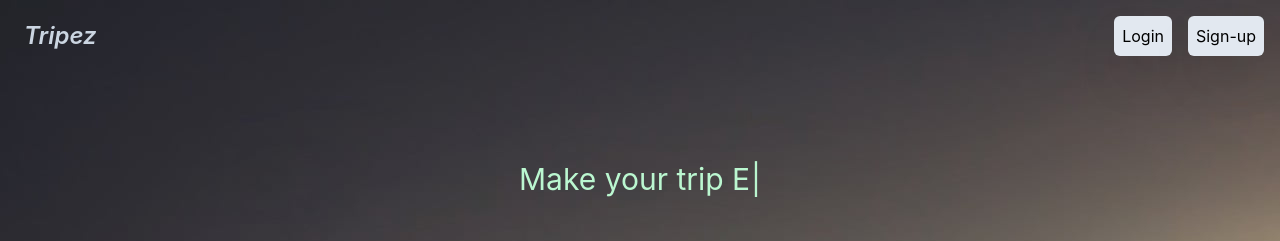
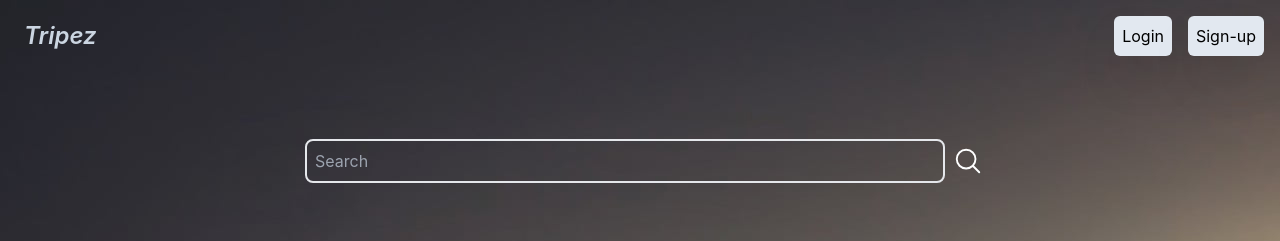
Before and after one commit to programmerpranit/tripez-psp, a Next.js app: page / in a window 1280 px wide. Shown: the top 241 px of the page. Built offline with nearby package versions, Linux system fonts and the light colour scheme.

Commit message:
search slug added

```diff
--- a/pages/index.js
+++ b/pages/index.js
@@ -4,8 +4,10 @@ import Card from "@/components/Card";
 import styles from "../styles/Home.module.css";
 import Navbar from "../components/Navbar";
 import Typewriter from "typewriter-effect";
-
-//
+import Image from "next/image";
+import { useRouter } from "next/router";
+import { useState } from "react";
+import Link from "next/link";
 const data = [
   {
     title: "The Himalayas",
@@ -25,10 +27,36 @@ const data = [
 ];
 
 export default function Home() {
+  const [search, setSearch] = useState("");
+
+  const handleChange = (e) => {
+    setSearch({
+      [e.target.name]: e.target.value,
+    });
+  };
+
   return (
     <>
-      <div className="flex  bg-[url('/himalaya.jpg')] flex-col h-screen justify-between">
+      <div className="flex  bg-[url('/himalaya.jpg')] min-h-screen  flex-col h-screen justify-between">
         <Navbar login={true} signup={true} />
+
+        <div className="flex items-center justify-center">
+          <input
+            type="text"
+            placeholder="Search"
+            value={search}
+            onChange={(e) => setSearch(e.target.value)}
+            className="bg-transparent text-white border-2 rounded-lg p-2 m-2 w-1/2"
+          />
+          <Link href={`/search/${search}`}>
+            <Image
+              src="/SearchIcon.svg"
+              width="30"
+              height="30"
+              className="cursor-pointer"
+            />
+          </Link>
+        </div>
         <div className="flex text-3xl text-green-200 items-center justify-center">
           <Typewriter
             className=" font-extrabold "
@@ -43,7 +71,7 @@ export default function Home() {
           />
         </div>
 
-        <div className="flex flex-row items-center justify-center">
+        <div className="flex items-center justify-center">
           {data.map((item) => {
             return (
               <Card
--- a/pages/search/[slug].jsx
+++ b/pages/search/[slug].jsx
@@ -1,9 +1,16 @@
 import React from 'react'
+import { useRouter } from "next/router";
 
-export default function Search() {
+const Search = () => {
+  const router = useRouter();
+  const { slug } = router.query;
+
   return (
     <div>
+    Hello WOrld
+    {slug}
+    </div>
 
-    </div>
   )
 }
+export default Search
```
Also changed, not shown: public/SearchIcon.svg (added).
